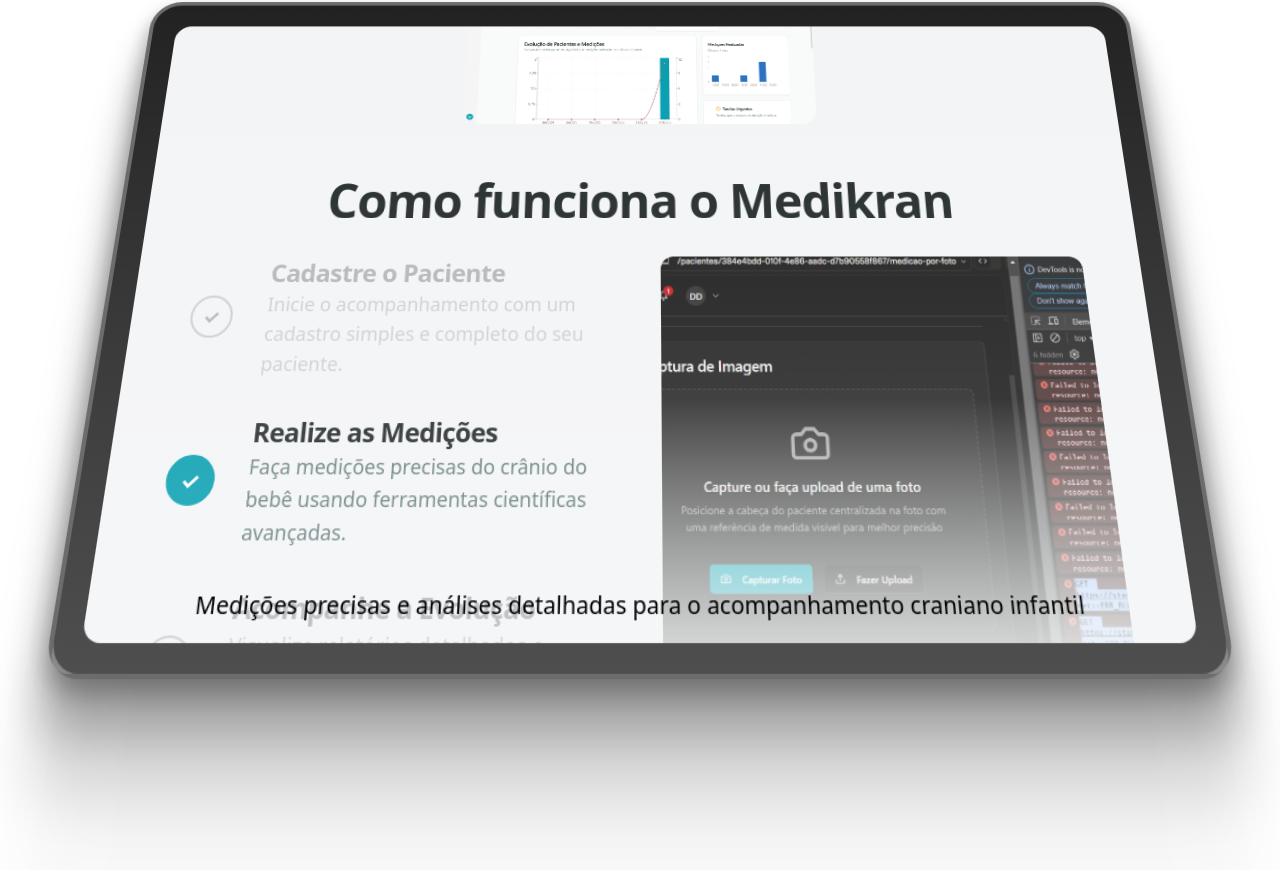
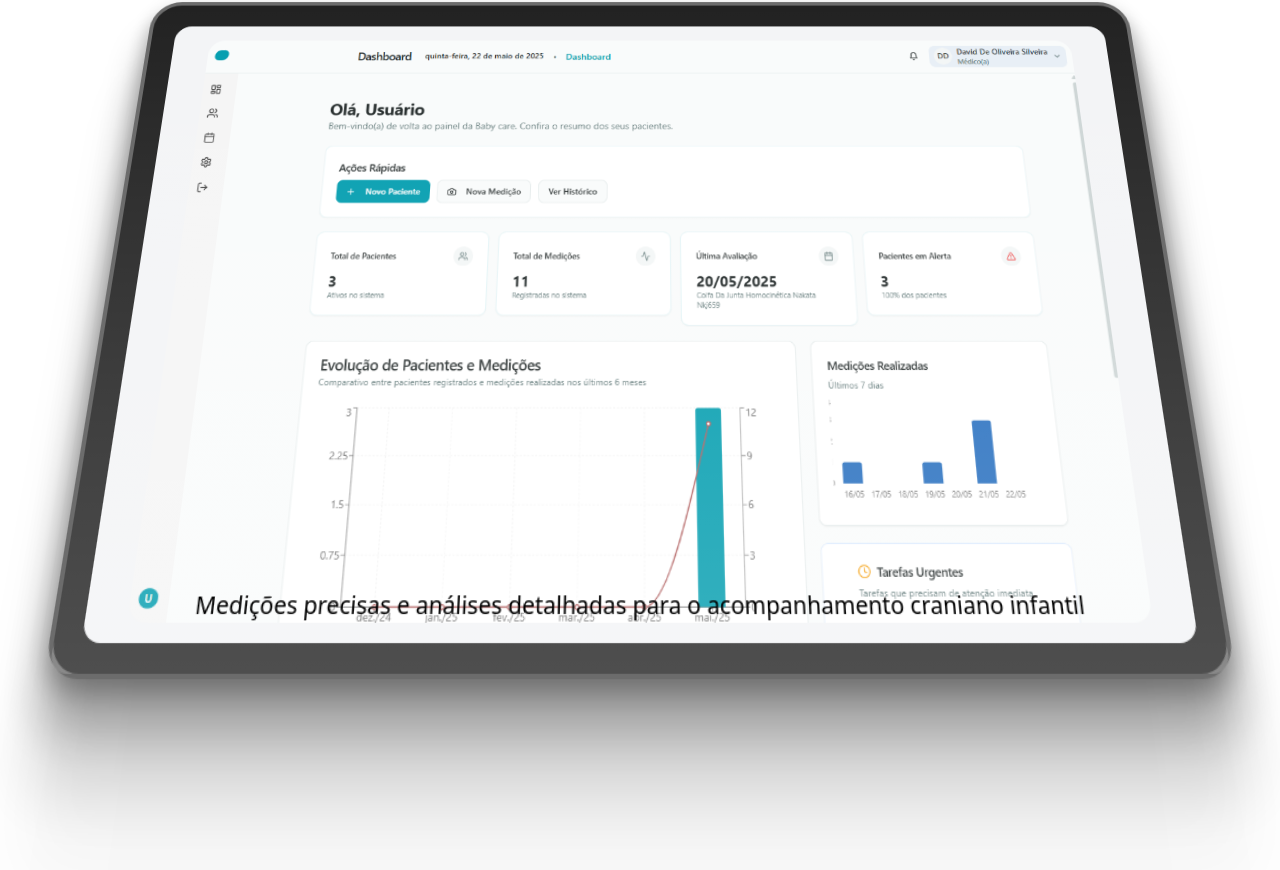
Before and after one commit to mktfun/cranium-care-clinic-04, a React (Vite) app: page /hero in a window 1280 px wide. Shown: the part 586-1456 px from the top of the page. Built offline with nearby package versions, Linux system fonts and the light colour scheme.

Commit message:
Reverted to commit c7cdf52b7c4021f195da5ea296726a8cfeeac12a

```diff
--- a/src/components/HeroScrollDemo.tsx
+++ b/src/components/HeroScrollDemo.tsx
@@ -4,61 +4,6 @@ import React from "react";
 import { ContainerScroll } from "@/components/ui/container-scroll-animation";
 import { Button } from "@/components/ui/button";
 import { Link } from "react-router-dom";
-import { Carousel, CarouselContent, CarouselItem, CarouselNext, CarouselPrevious } from "@/components/ui/carousel";
-import { Card, CardContent } from "@/components/ui/card";
-import { Brain, Activity, Calendar, Clock } from "lucide-react";
-import { motion } from "framer-motion";
-import { FeatureSteps } from "@/components/ui/feature-section";
-
-// Array de recursos para exibir no carousel
-const recursos = [
-  {
-    icon: Brain,
-    title: "Medições Precisas",
-    description: "Avaliação craniana com alta precisão",
-    color: "text-blue-500"
-  },
-  {
-    icon: Activity,
-    title: "Monitoramento Contínuo",
-    description: "Acompanhamento da evolução do paciente",
-    color: "text-green-500"
-  },
-  {
-    icon: Calendar,
-    title: "Agendamento Inteligente",
-    description: "Organização eficiente de consultas",
-    color: "text-purple-500"
-  },
-  {
-    icon: Clock,
-    title: "Histórico Completo",
-    description: "Acesso a todo histórico de medições",
-    color: "text-orange-500"
-  }
-];
-
-// Dados para o componente FeatureSteps
-const medikranFeatures = [
-  {
-    step: 'Passo 1',
-    title: 'Cadastre o Paciente',
-    content: 'Inicie o acompanhamento com um cadastro simples e completo do seu paciente.',
-    image: '/lovable-uploads/2d224b4c-3e28-41af-9836-25a55082181a.png'
-  },
-  {
-    step: 'Passo 2',
-    title: 'Realize as Medições',
-    content: 'Faça medições precisas do crânio do bebê usando ferramentas científicas avançadas.',
-    image: '/lovable-uploads/f27417e2-1c2a-43d1-a465-0b99f9dde50a.png'
-  },
-  {
-    step: 'Passo 3',
-    title: 'Acompanhe a Evolução',
-    content: 'Visualize relatórios detalhados e gráficos de evolução para monitoramento completo.',
-    image: '/lovable-uploads/b51ddd39-04ec-4d53-9607-336dfd54259d.png'
-  },
-];
 
 export function HeroScrollDemo() {
   return (
@@ -86,26 +31,13 @@ export function HeroScrollDemo() {
           </>
         }
       >
-        <div className="flex flex-col items-center justify-center h-full">
-          {/* Dashboard preview image */}
+        <div className="flex items-center justify-center h-full">
           <img
             src="/lovable-uploads/1c64556f-1265-455b-bd7b-b264f9ea1265.png"
             alt="Medikran Dashboard Preview"
-            className="mx-auto rounded-2xl object-contain h-[40%] max-w-full"
+            className="mx-auto rounded-2xl object-contain h-full max-w-full"
             draggable={false}
           />
-
-          {/* Feature Steps para o Medikran */}
-          <div className="w-full max-w-6xl mt-4">
-            <FeatureSteps
-              features={medikranFeatures}
-              title="Como funciona o Medikran"
-              autoPlayInterval={4000}
-              imageHeight="h-[300px] md:h-[350px]"
-              className="pt-0"
-            />
-          </div>
-
           <div className="absolute inset-0 bg-gradient-to-t from-white/20 dark:from-black/20 to-transparent rounded-2xl flex flex-col items-center justify-end pb-10">
             <p className="text-center text-xl font-medium text-black dark:text-white">
               Medições precisas e análises detalhadas para o acompanhamento craniano infantil
--- a/src/components/ui/feature-section.tsx
+++ /dev/null
@@ -1,135 +0,0 @@
-
-"use client";
-
-import React, { useState, useEffect } from "react";
-import { motion, AnimatePresence } from "framer-motion";
-import { cn } from "@/lib/utils";
-
-interface Feature {
-  step: string;
-  title?: string;
-  content: string;
-  image: string;
-}
-
-interface FeatureStepsProps {
-  features: Feature[];
-  className?: string;
-  title?: string;
-  autoPlayInterval?: number;
-  imageHeight?: string;
-}
-
-export function FeatureSteps({
-  features,
-  className,
-  title = "Como Começar",
-  autoPlayInterval = 3000,
-  imageHeight = "h-[400px]",
-}: FeatureStepsProps) {
-  const [currentFeature, setCurrentFeature] = useState(0);
-  const [progress, setProgress] = useState(0);
-
-  useEffect(() => {
-    const timer = setInterval(() => {
-      if (progress < 100) {
-        setProgress((prev) => prev + 100 / (autoPlayInterval / 100));
-      } else {
-        setCurrentFeature((prev) => (prev + 1) % features.length);
-        setProgress(0);
-      }
-    }, 100);
-
-    return () => clearInterval(timer);
-  }, [progress, features.length, autoPlayInterval]);
-
-  return (
-    <div className={cn("p-6 md:p-10", className)}>
-      <div className="max-w-7xl mx-auto w-full">
-        <h2 className="text-3xl md:text-4xl lg:text-5xl font-bold mb-8 text-center">
-          {title}
-        </h2>
-
-        <div className="flex flex-col md:grid md:grid-cols-2 gap-6 md:gap-10">
-          <div className="order-2 md:order-1 space-y-8">
-            {features.map((feature, index) => (
-              <motion.div
-                key={index}
-                className="flex items-center gap-6 md:gap-8"
-                initial={{ opacity: 0.3 }}
-                animate={{ opacity: index === currentFeature ? 1 : 0.3 }}
-                transition={{ duration: 0.5 }}
-                onClick={() => {
-                  setCurrentFeature(index);
-                  setProgress(0);
-                }}
-              >
-                <motion.div
-                  className={cn(
-                    "w-8 h-8 md:w-10 md:h-10 rounded-full flex items-center justify-center border-2 cursor-pointer",
-                    index === currentFeature
-                      ? "bg-turquesa border-turquesa text-white scale-110"
-                      : "bg-muted border-muted-foreground"
-                  )}
-                >
-                  {index <= currentFeature ? (
-                    <span className="text-lg font-bold">✓</span>
-                  ) : (
-                    <span className="text-lg font-semibold">{index + 1}</span>
-                  )}
-                </motion.div>
-
-                <div className="flex-1">
-                  <h3 className="text-xl md:text-2xl font-semibold">
-                    {feature.title || feature.step}
-                  </h3>
-                  <p className="text-sm md:text-lg text-muted-foreground">
-                    {feature.content}
-                  </p>
-                </div>
-              </motion.div>
-            ))}
-          </div>
-
-          <div
-            className={cn(
-              "order-1 md:order-2 relative h-[200px] md:h-[300px] lg:h-[400px] overflow-hidden rounded-lg",
-              imageHeight
-            )}
-          >
-            <AnimatePresence mode="wait">
-              {features.map(
-                (feature, index) =>
-                  index === currentFeature && (
-                    <motion.div
-                      key={index}
-                      className="absolute inset-0 rounded-lg overflow-hidden"
-                      initial={{ y: 100, opacity: 0, rotateX: -20 }}
-                      animate={{ y: 0, opacity: 1, rotateX: 0 }}
-                      exit={{ y: -100, opacity: 0, rotateX: 20 }}
-                      transition={{ duration: 0.5, ease: "easeInOut" }}
-                    >
-                      <img
-                        src={feature.image}
-                        alt={feature.step}
-                        className="w-full h-full object-cover transition-transform transform"
-                      />
-                      <div className="absolute bottom-0 left-0 right-0 h-2/3 bg-gradient-to-t from-background via-background/50 to-transparent" />
-                    </motion.div>
-                  )
-              )}
-            </AnimatePresence>
-
-            {/* Progress bar */}
-            <div className="absolute bottom-0 left-0 right-0 h-1 bg-gray-200 dark:bg-gray-700">
-              <motion.div
-                className="h-full bg-turquesa"
-                style={{ width: `${progress}%` }}
-              />
-            </div>
-          </div>
-        </div>
-      </div>
-    </div>
-  );
-}
```
